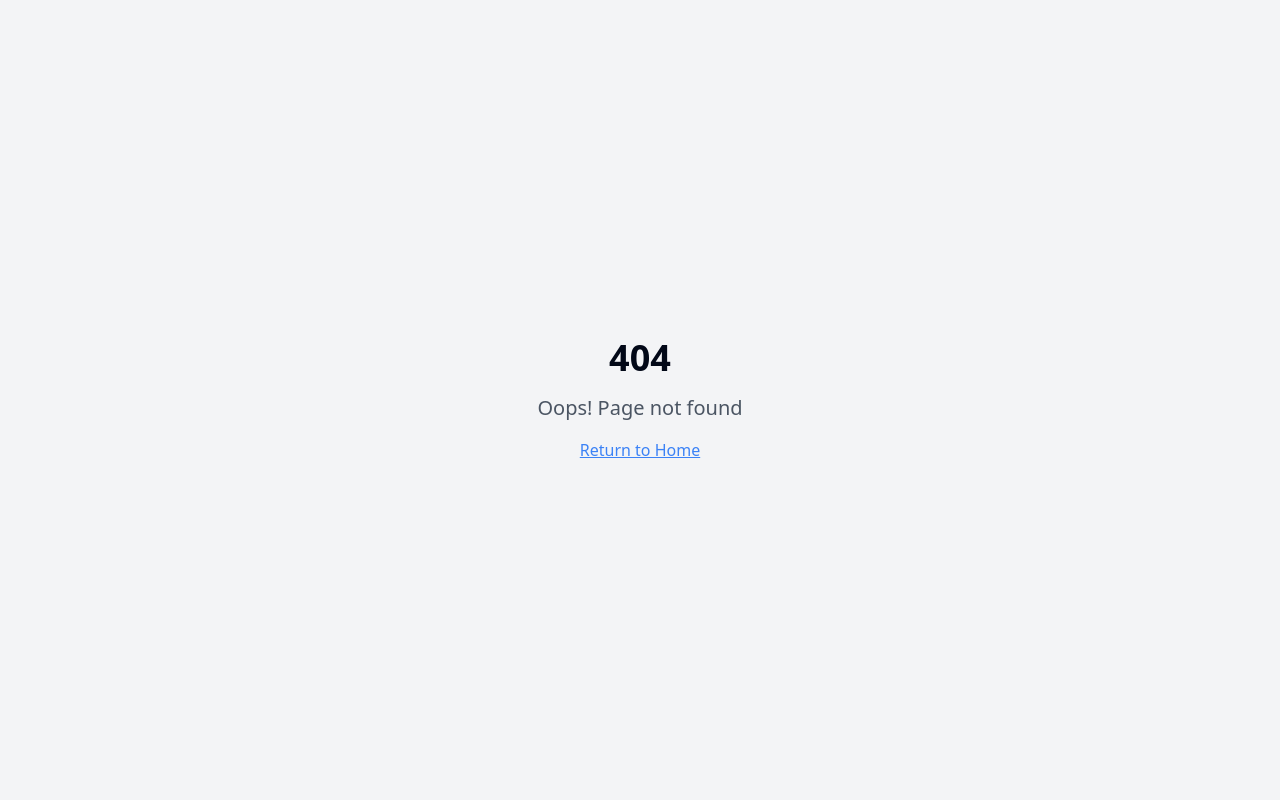
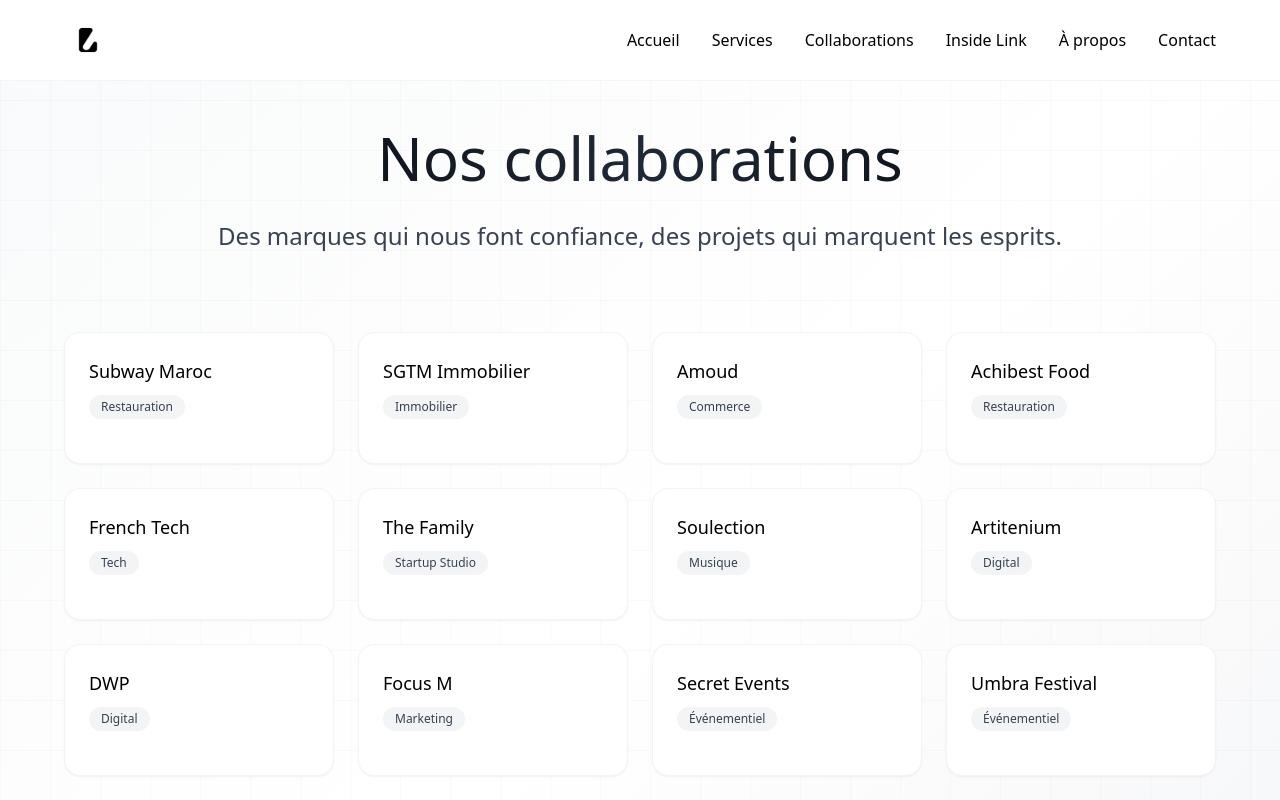
Before and after one commit to badre33/identique-accueil-clone, a React (Vite) app: page /collaborations in a window 1280 px wide. Before the commit this address had no page. Shown: the top 800 px of the page. Built offline with nearby package versions, Linux system fonts and the light colour scheme.

Commit message:
Add new page
Created a new page component and added a route in `App.tsx`.

```diff
--- a/src/App.tsx
+++ b/src/App.tsx
@@ -11,6 +11,7 @@ import Evenementiel from "./pages/Evenementiel";
 import PersonalBranding from "./pages/PersonalBranding";
 import ContentDigital from "./pages/ContentDigital";
 import InsideLink from "./pages/InsideLink";
+import Collaborations from "./pages/Collaborations";
 
 const queryClient = new QueryClient();
 
@@ -27,6 +28,7 @@ const App = () => (
           <Route path="/personal-branding" element={<PersonalBranding />} />
           <Route path="/content-digital" element={<ContentDigital />} />
           <Route path="/inside-link" element={<InsideLink />} />
+          <Route path="/collaborations" element={<Collaborations />} />
           {/* ADD ALL CUSTOM ROUTES ABOVE THE CATCH-ALL "*" ROUTE */}
           <Route path="*" element={<NotFound />} />
         </Routes>
--- a/src/components/Header.tsx
+++ b/src/components/Header.tsx
@@ -57,12 +57,12 @@ export const Header = () => {
             >
               Services
             </button>
-            <button
-              onClick={() => scrollToSection('collaborations')}
+            <Link
+              to="/collaborations"
               className="text-black hover:text-gray-600 transition-colors font-light"
             >
               Collaborations
-            </button>
+            </Link>
             <Link
               to="/inside-link"
               className="text-black hover:text-gray-600 transition-colors font-light"
@@ -110,12 +110,13 @@ export const Header = () => {
               >
                 Services
               </button>
-              <button
-                onClick={() => scrollToSection('collaborations')}
+              <Link
+                to="/collaborations"
                 className="text-black hover:text-gray-600 transition-colors font-light text-left"
+                onClick={() => setIsMenuOpen(false)}
               >
                 Collaborations
-              </button>
+              </Link>
               <Link
                 to="/inside-link"
                 className="text-black hover:text-gray-600 transition-colors font-light text-left"
--- /dev/null
+++ b/src/pages/Collaborations.tsx
@@ -0,0 +1,150 @@
+
+import { ExternalLink } from "lucide-react";
+import { Header } from "@/components/Header";
+
+const Collaborations = () => {
+  const collaborations = [
+    {
+      name: "Subway Maroc",
+      url: "https://www.instagram.com/subwaymaroc/?hl=fr",
+      category: "Restauration"
+    },
+    {
+      name: "SGTM Immobilier",
+      url: "https://sgtm-immobilier.com/fr/accueil/",
+      category: "Immobilier"
+    },
+    {
+      name: "Amoud",
+      url: "https://www.amoud.ma/",
+      category: "Commerce"
+    },
+    {
+      name: "Achibest Food",
+      url: "https://www.instagram.com/achibest_food/?hl=fr",
+      category: "Restauration"
+    },
+    {
+      name: "French Tech",
+      url: "#",
+      category: "Tech"
+    },
+    {
+      name: "The Family",
+      url: "https://www.thefamily.co/",
+      category: "Startup Studio"
+    },
+    {
+      name: "Soulection",
+      url: "https://soulection.com/",
+      category: "Musique"
+    },
+    {
+      name: "Artitenium",
+      url: "https://kzmfwv89vwbj1uf8kcxa.lite.vusercontent.net/",
+      category: "Digital"
+    },
+    {
+      name: "DWP",
+      url: "https://dwp.ma/",
+      category: "Digital"
+    },
+    {
+      name: "Focus M",
+      url: "https://focusm.ma/",
+      category: "Marketing"
+    },
+    {
+      name: "Secret Events",
+      url: "https://www.instagram.com/secreteventss/",
+      category: "Événementiel"
+    },
+    {
+      name: "Umbra Festival",
+      url: "https://www.instagram.com/umbra.dance/",
+      category: "Événementiel"
+    },
+    {
+      name: "Beyond Fears",
+      url: "https://www.instagram.com/beyond__fears/?hl=fr",
+      category: "Événementiel"
+    },
+    {
+      name: "Casablanca Music Week",
+      url: "https://guichet.com/ma-fr/event/producer/casablanca-music-week",
+      category: "Événementiel"
+    }
+  ];
+
+  const categories = ["Restauration", "Immobilier", "Commerce", "Tech", "Startup Studio", "Musique", "Digital", "Marketing", "Événementiel"];
+
+  return (
+    <div className="min-h-screen bg-white">
+      <Header />
+
+      <section className="pt-32 pb-24 px-8 lg:px-16 bg-gradient-to-br from-gray-50 via-white to-gray-100 relative overflow-hidden">
+        <div className="absolute inset-0 bg-[linear-gradient(rgba(0,0,0,0.02)_1px,transparent_1px),linear-gradient(90deg,rgba(0,0,0,0.02)_1px,transparent_1px)] bg-[size:50px_50px]"></div>
+
+        <div className="max-w-7xl mx-auto relative z-10">
+          <div className="text-center mb-20">
+            <h1 className="text-5xl lg:text-6xl font-light mb-8 text-transparent bg-clip-text bg-gradient-to-r from-black via-gray-800 to-black">
+              Nos collaborations
+            </h1>
+            <p className="text-xl lg:text-2xl text-gray-700 leading-relaxed max-w-4xl mx-auto font-light">
+              Des marques qui nous font confiance, des projets qui marquent les esprits.
+            </p>
+          </div>
+
+          <div className="grid grid-cols-1 md:grid-cols-2 lg:grid-cols-3 xl:grid-cols-4 gap-6">
+            {collaborations.map((collaboration, index) => (
+              <div
+                key={index}
+                className="group bg-white rounded-2xl p-6 shadow-sm hover:shadow-xl transition-all duration-300 border border-gray-100 hover:border-gray-200"
+              >
+                <div className="flex items-start justify-between mb-4">
+                  <div className="flex-1">
+                    <h3 className="text-lg font-medium text-black mb-2 group-hover:text-gray-800 transition-colors">
+                      {collaboration.name}
+                    </h3>
+                    <span className="inline-block px-3 py-1 text-xs font-medium bg-gray-100 text-gray-700 rounded-full">
+                      {collaboration.category}
+                    </span>
+                  </div>
+                  {collaboration.url !== "#" && (
+                    <a
+                      href={collaboration.url}
+                      target="_blank"
+                      rel="noopener noreferrer"
+                      className="opacity-0 group-hover:opacity-100 transition-opacity duration-300 p-2 hover:bg-gray-100 rounded-full"
+                    >
+                      <ExternalLink className="w-4 h-4 text-gray-600" />
+                    </a>
+                  )}
+                </div>
+
+                <div className="h-1 bg-gradient-to-r from-black to-gray-600 rounded-full transform scale-x-0 group-hover:scale-x-100 transition-transform duration-300 origin-left"></div>
+              </div>
+            ))}
+          </div>
+
+          <div className="text-center mt-16">
+            <p className="text-lg text-gray-600 font-light mb-8">
+              Secteurs d'expertise : {categories.slice(0, 5).join(", ")} et plus encore.
+            </p>
+            <a
+              href="https://wa.me/33745010714?text=Bonjour%2C%20j'aimerais%20découvrir%20vos%20références%20et%20échanger%20sur%20mon%20projet"
+              target="_blank"
+              rel="noopener noreferrer"
+              className="inline-flex items-center space-x-3 bg-black text-white px-8 py-4 rounded-full hover:bg-gray-800 transition-all duration-300 text-lg font-medium hover:scale-105 hover:shadow-2xl"
+            >
+              <span>Rejoindre nos collaborations</span>
+              <ExternalLink className="w-5 h-5" />
+            </a>
+          </div>
+        </div>
+      </section>
+    </div>
+  );
+};
+
+export default Collaborations;
--- a/src/pages/Index.tsx
+++ b/src/pages/Index.tsx
@@ -2,7 +2,6 @@
 import { Header } from "@/components/Header";
 import { Hero } from "@/components/Hero";
 import { Services } from "@/components/Services";
-import { Collaborations } from "@/components/Collaborations";
 import { Philosophy } from "@/components/Philosophy";
 import { Contact } from "@/components/Contact";
 
@@ -16,9 +15,6 @@ const Index = () => {
       <div id="services">
         <Services />
       </div>
-      <div id="collaborations">
-        <Collaborations />
-      </div>
       <div id="apropos">
         <Philosophy />
       </div>
```
